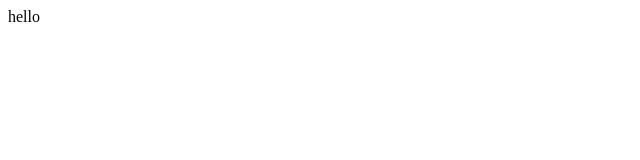
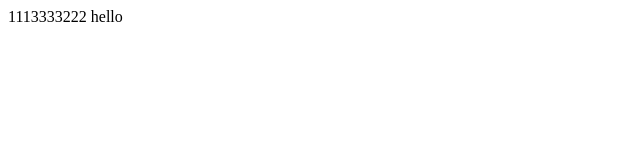
Before and after one commit to wolfer20/myFirstProject, a plain HTML site: page index.html in a window 1280 px wide. Shown: the whole page, without its empty margins (0-640 px from the left). Drawn offline with Linux system fonts and the light colour scheme.

Commit message:
master saved index

```diff
--- a/index.html
+++ b/index.html
@@ -1,5 +1,6 @@
 <html>
   <body>
+     <a>1113333222</a>
      <a>hello</a>
   </body>
 </html>
```
